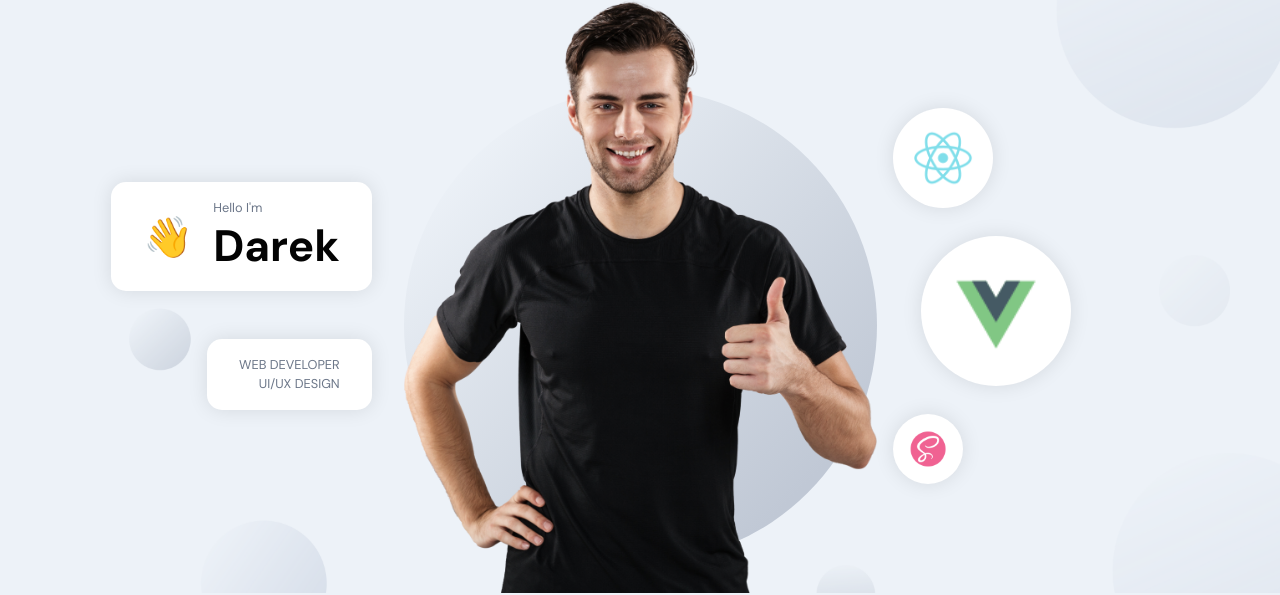
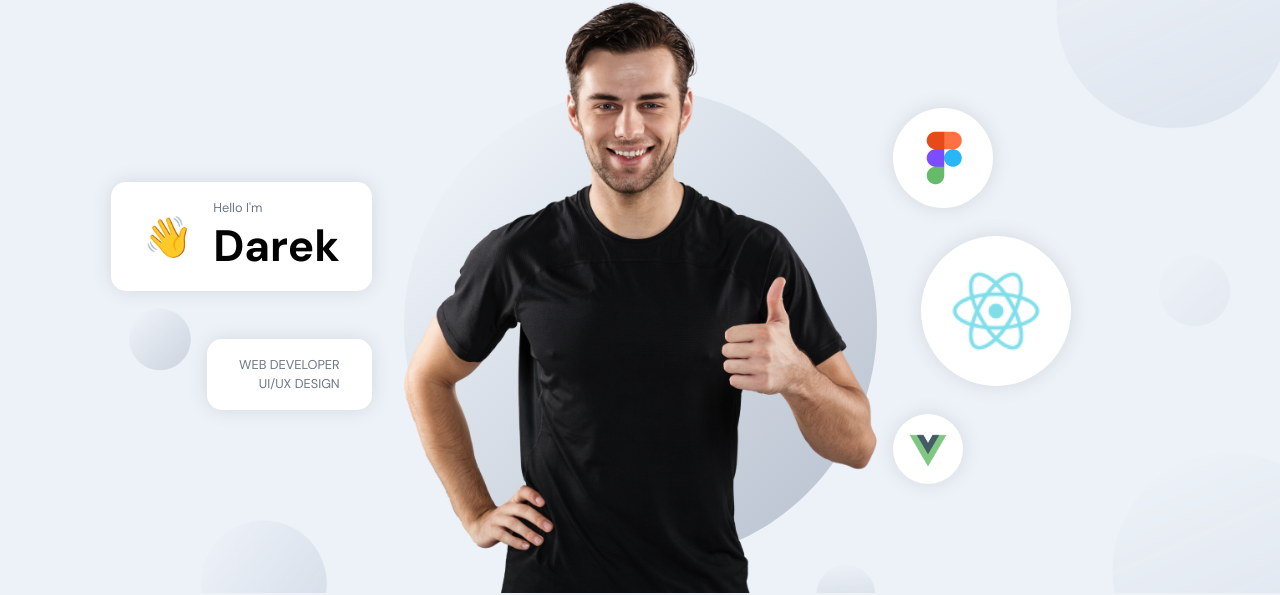
Before and after one commit to drodzewicz/Portfolio, a React (Create React App) app in the folder client/: page / in a window 1280 px wide. Shown: the part 97-692 px from the top of the page. Built offline with nearby package versions, Linux system fonts and the light colour scheme.

Commit message:
[REFACTOR] Header skill images

```diff
--- a/client/src/container/Header/Header.scss
+++ b/client/src/container/Header/Header.scss
@@ -40,8 +40,8 @@
     flex: 0.65;
     display: flex;
     flex-direction: column;
-    justify-content: flex-start;
-    align-items: flex-start;
+    justify-content: flex-end;
+    align-items: flex-end;
     height: 100%;
 
     margin: 0 2rem;
--- a/client/src/container/Header/Header.tsx
+++ b/client/src/container/Header/Header.tsx
@@ -14,6 +14,8 @@ const Header = () => {
       },
     },
   };
+
+  const circleImages: string[] = [images.figma, images.react, images.vue]
 
   return (
     <div id="home" className="app__header app__flex">
@@ -52,7 +54,7 @@ const Header = () => {
         variants={scaleVariants}
         whileInView={scaleVariants.whileInView as TargetAndTransition}
         className="app__header-circles">
-        {[images.react, images.vue, images.sass].map((circle, index) => (
+        {circleImages.map(circle => (
           <div className="circle-cmp app__flex" key={`circle-${circle}`}>
             <img src={circle} alt="circle" />
           </div>
```
